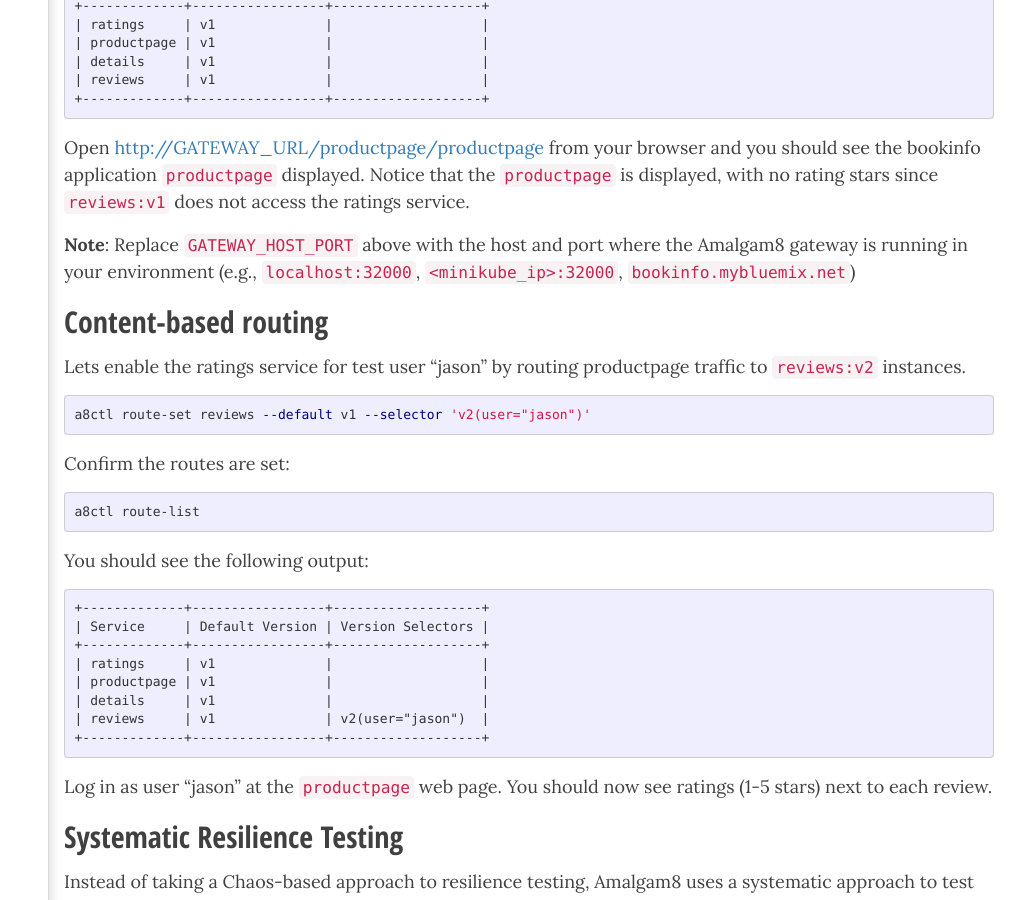
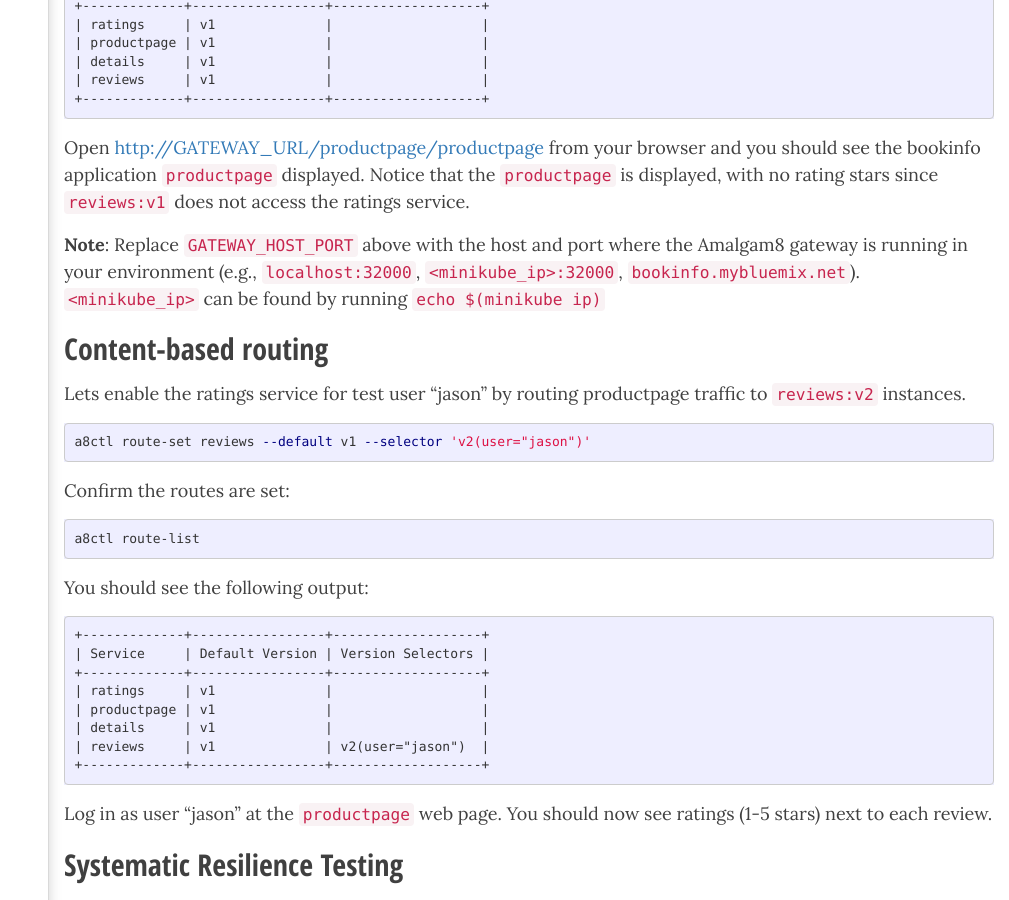
Before and after one commit to amalgam8/amalgam8.github.io, a Jekyll site: the page built from _docs/1-demo/bookinfo.md, in a window 1280 px wide and 900 px high, scrolled down 3049 px. Shown: the whole window, without its empty margins (271-1280 px from the left). Built offline with Jekyll 4.4.1, drawn with Linux system fonts in a browser that asks for light colours; nearby versions of some CDN libraries.

Commit message:
Adding directions for finding the minikube_ip in bookinfo

```diff
--- a/_docs/1-demo/bookinfo.md
+++ b/_docs/1-demo/bookinfo.md
@@ -160,7 +160,8 @@ stars since `reviews:v1` does not access the ratings service.
 
 **Note**: Replace `GATEWAY_HOST_PORT` above with the host and port where
 the Amalgam8 gateway is running in your environment (e.g., `localhost:32000`,
-`<minikube_ip>:32000`, `bookinfo.mybluemix.net`)
+`<minikube_ip>:32000`, `bookinfo.mybluemix.net`).  `<minikube_ip>` can
+be found by running `echo $(minikube ip)`
 
 ## Content-based routing
 
```
